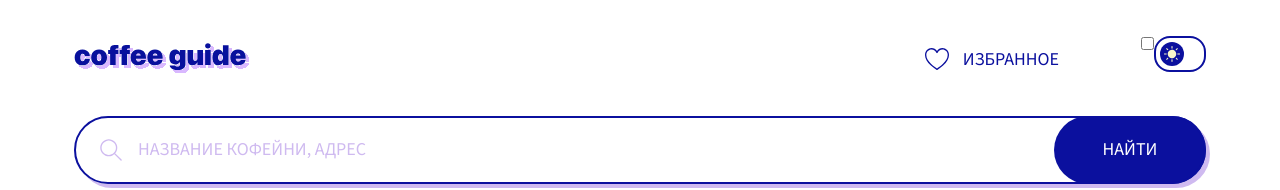
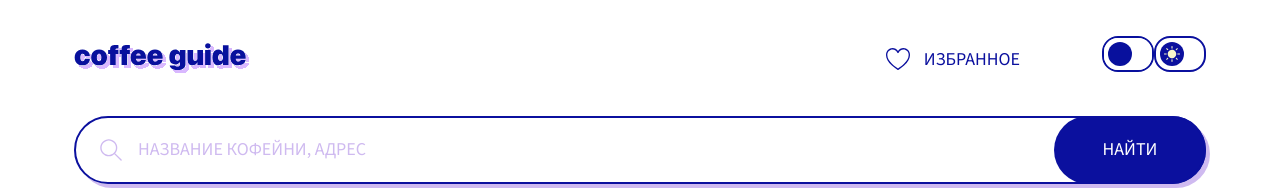
Before and after one commit to py-Coffee-Guide/coffee-guide-frontend, a React (Vite) app: page / in a window 1280 px wide. Shown: the top 190 px of the page. Built offline with nearby package versions, Linux system fonts and the light colour scheme.

Commit message:
add switcher

```diff
--- a/src/components/Theme/Theme.jsx
+++ b/src/components/Theme/Theme.jsx
@@ -1,6 +1,5 @@
 import React from 'react';
 import { useSelector, useDispatch } from 'react-redux';
-import cn from 'classnames';
 
 import { set } from '../../slices/themeSlice/themeSlice';
 import styles from './Theme.module.scss';
@@ -20,21 +19,10 @@ const Theme = ({ className }) => {
 	};
 
 	return (
-		<div className="checkbox__filter">
-			<input
-				onChange={handleChange}
-				type="checkbox"
-				// checked={isChecked}
-				className="checkbox__toggler"
-			/>
-			<span className="checkbox__toggler-slider" />
-		</div>
-		// <input
-		// 	type="checkbox"
-		// 	className={cn(className, styles.root, theme === 'dark' ? styles.dark : styles.light)}
-		// 	onClick={handleChange}
-		// 	aria-label="switch"
-		// />
+		<label className={styles.switch} htmlFor="checkbox">
+			<input id="checkbox" type="checkbox" onClick={handleChange} aria-label="switch" />
+			<span className={styles.slider} />
+		</label>
 	);
 };
 
--- a/src/components/Theme/Theme.module.scss
+++ b/src/components/Theme/Theme.module.scss
@@ -1,19 +1,165 @@
-.root {
-	opacity: 0;
-	width: 0;
-	height: 0;
-	display: flex;
-	width: 48px;
-	height: 32px;
-	padding: 4px 20px 4px 4px;
-	align-items: center;
-	border-radius: 16px;
-	border: 2px solid #08109d;
+.switch {
+  position: relative;
+  display: inline-block;
+  width: 48px;
+  height: 32px;
+  border: 2px solid #08109D;
+  border-radius: 16px;
+}
 
-	overflow: hidden;
-	transition: 0.5s all ease;
+/* Hide default HTML checkbox */
+.switch input {display:none;}
 
-	&:hover {
-		cursor: pointer;
-	}
+/* The slider */
+.slider {
+  position: absolute;
+  cursor: pointer;
+  top: 0;
+  left: 0;
+  right: 0;
+  bottom: 0;
+  background-color: #ffffff;
+  border-radius: 14px;
+  -webkit-transition: .4s;
+  transition: .4s all ease;
 }
+
+.slider:before {
+  position: absolute;
+  content: "";
+  height: 24px;
+  width: 24px;
+  left: 4px;
+  bottom: 4px;
+  background-color: #08109D;
+  border-radius: 50%;
+  -webkit-transition: .4s;
+  transition: .4s;
+}
+
+// input:checked + .slider {
+//   background-color: #2196F3;
+// }
+
+// input:focus + .slider {
+//   box-shadow: 0 0 1px #2196F3;
+// }
+
+input:checked + .slider:before {
+  -webkit-transform: translateX(16px);
+  -ms-transform: translateX(16px);
+  transform: translateX(16px);
+}
+
+/* Rounded sliders */
+.slider.round {
+  border-radius: 34px;
+}
+
+.slider.round:before {
+  border-radius: 50%;
+}
+
+
+
+// .root {
+// 	position: relative;
+//   border-radius: 50%;
+//   display: block;
+//   height: 24px;
+//   overflow: hidden;
+//   width: 24px;
+//   transition: 0.5s all ease;
+//   input {
+//     display: none;
+//   }
+//   &:hover {
+//     cursor: pointer;
+//   }
+//   &:before {
+//     content: "";
+//     display: block;
+//     position: absolute;
+//   }
+//   &.light:before {
+//     animation-duration: 0.5s;
+//     animation-name: sun;
+//     background-color: var(--text-color);
+//     border-radius: 50%;
+//     box-shadow: 10px 0 0 -3.5px var(--text-color),
+//       -10px 0 0 -3.5px var(--text-color),
+//       0 -10px 0 -3.5px var(--text-color),
+//       0 10px 0 -3.5px var(--text-color),
+//       7px -7px 0 -3.5px var(--text-color),
+//       7px 7px 0 -3.5px var(--text-color),
+//       -7px 7px 0 -3.5px var(--text-color),
+//       -7px -7px 0 -3.5px var(--text-color);
+//     height: 10px;
+//     left: 7px;
+//     top: 7px;
+//     width: 10px;
+//     &:hover {
+//       background-color: var(--background-color);
+//       box-shadow: 10px 0 0 -3.5px var(--background-color),
+//                   -10px 0 0 -3.5px var(--background-color),
+//                   0 -10px 0 -3.5px var(--background-color),
+//                   0 10px 0 -3.5px var(--background-color),
+//                   7px -7px 0 -3.5px var(--background-color),
+//                   7px 7px 0 -3.5px var(--background-color),
+//                   -7px 7px 0 -3.5px var(--background-color),
+//                   -7px -7px 0 -3.5px var(--background-color);
+//     }
+//   }
+//   &.dark {
+//     &:before {
+//       animation-duration: .5s;
+//       animation-name: moon;
+//       background-color: var(--text-color);
+//       border-radius: 50%;
+//       height: 20px;
+//       left: 2px;
+//       top: 2px;
+//       width: 20px;
+//       z-index: 1;
+//       &:hover {
+//         background-color: var(--background-color);
+//       }
+//     }
+//     &:after {
+//       animation-duration: .5s;
+//       animation-name: moon-shadow;
+//       background: var(--background-color);
+//       border-radius: 50%;
+//       content: "";
+//       display: block;
+//       height: 18px;
+//       position: absolute;
+//       right: -2px;
+//       top: -2px;
+//       width: 18px;
+//       z-index: 2;
+//     }
+//   }
+// }
+
+// .switch {
+//   padding: 0;
+//   border: none;
+//   background-color: yellowgreen;
+//   width: 45px;
+//   height: 45px;
+
+
+
+
+// 	overflow: hidden;
+// 	transition: 0.5s all ease;
+//   cursor: pointer;
+
+//   &.dark {
+//     background-color: aqua;
+
+//   }
+
+
+// }
```
